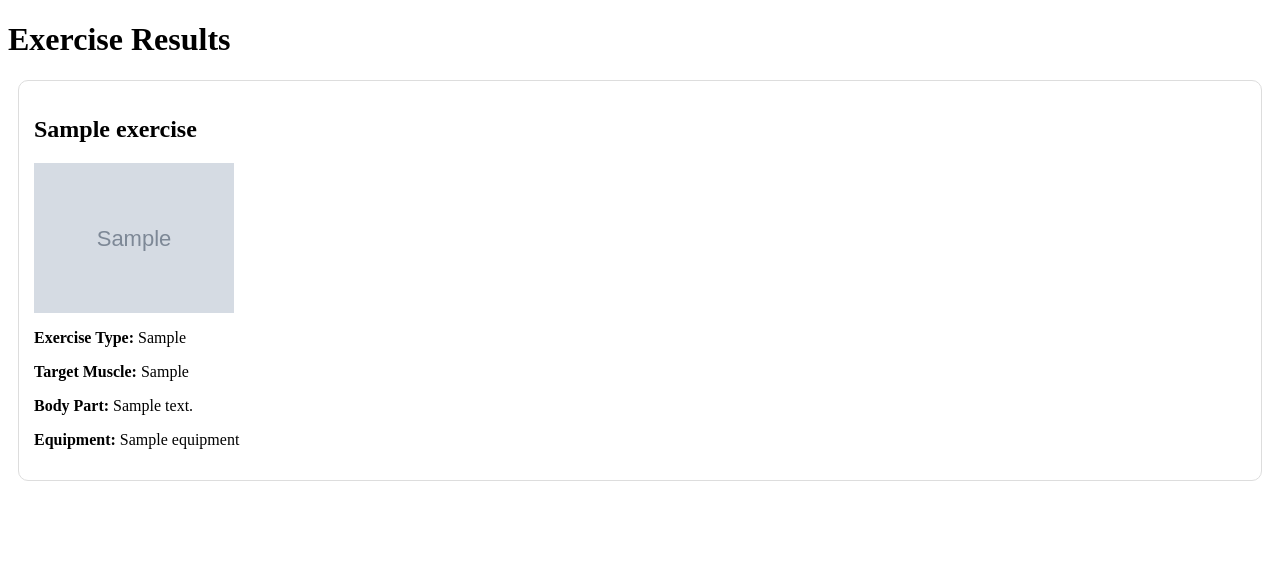
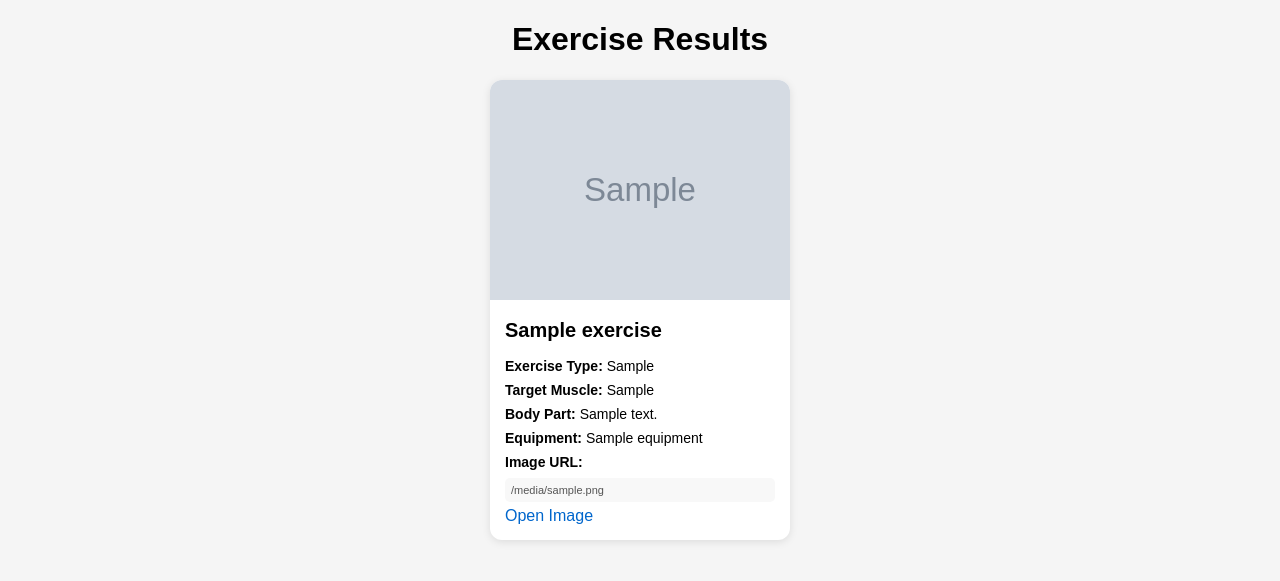
Before and after one commit to lanamnj0/goalgetter, a Flask app: template templates/exercise_cards.html in a window 1280 px wide. Shown: the top 581 px of the page. Run offline with Flask 3, Linux system fonts and the light colour scheme; the template is opened without the code that fills it: most values are stand-ins (such as "Sample title", 1, 10 or a date in 2020); grey boxes marked "Sample" are stand-in pictures.

Commit message:
finalised exercise cards

```diff
--- a/templates/exercise_cards.html
+++ b/templates/exercise_cards.html
@@ -1,19 +1,73 @@
 <!DOCTYPE html>
 <html>
     <head>
-        <title>Exercises</title>
+        <title>Exercise Results</title>
         <style>
+            body {
+                font-family: Arial, sans-serif;
+                background-color: #f5f5f5;
+                margin: 20px;
+            }
+
+            h1 {
+                text-align: center;
+            }
+
+            .exercise-container{
+                display: flex;
+                flex-wrap: wrap;
+                gap: 20px;
+                justify-content: center;
+            }
+
             .card {
-                border: 1px solid #ddd;
-                padding: 15px;
-                margin: 10px;
-                border-radius: 10px;
+                width: 300px;
+                background-color: white;
+                border-radius: 12px;
+                overflow: hidden;
+                box-shadow: 0 2px 8px rgba(0,0,0,0.1);
             }
+
             .card img {
-                max-width: 200px;
-                display: block;
-                margin-bottom: 10px;
+                width: 100%;
+                height: 220px;
+                object-fit: cover;
             }
+
+            .card-content {
+                padding:15px;
+            }
+
+            .card h2 {
+                margin-top: 0;
+                font-size: 20px;
+            }
+
+            .card p {
+                margin: 8px 0;
+                font-size: 14px;
+            }
+
+            .url-box {
+                font-size: 11px;
+                word-break: break-word;
+                color: #555;
+                background-color: #f8f8f8;
+                padding: 6px;
+                border-radius: 5px;
+            }
+
+            .image-link {
+                display: inline-block;
+                margin-top: 5px;
+                text-decoration: none;
+                color: #0066cc;
+            }
+
+            .image-link:hover {
+                text-decoration: underline;
+            }
+
         </style>
     </head>
 
@@ -21,15 +75,19 @@
 
     <h1>Exercise Results</h1>
 
+    <div class="exercise-container">
+
     {% for exercise in exercises %}
 
     <div class="card">
 
-        <h2>{{exercise.name}}</h2>
-
         {% if exercise.imageUrl %}
             <img src="{{ exercise.imageUrl }}" alt="{{ exercise.name }}">
         {% endif %}
+
+        <div class="card-content">
+
+            <h2>{{ exercise.name }}</h2>
 
             <p>
                 <strong>Exercise Type:</strong>
@@ -51,9 +109,29 @@
                 {{ exercise.equipments | join(', ') }}
             </p>
 
+            {% if exercise.imageUrl %}
+
+            <p><strong>Image URL:</strong></p>
+
+            <div class="url-box">
+                {{ exercise.imageUrl }}
+            </div>
+
+            <a class="image-link"
+                href="{{ exercise.imageUrl }}"
+                target="_blank">
+                Open Image
+            </a>
+
+            {% endif %}
+
+        </div>
+
     </div>
 
     {% endfor %}
 
+    </div>
+
     </body>
 </html>
```
Lines whose indentation alone changed are shown as unchanged.
